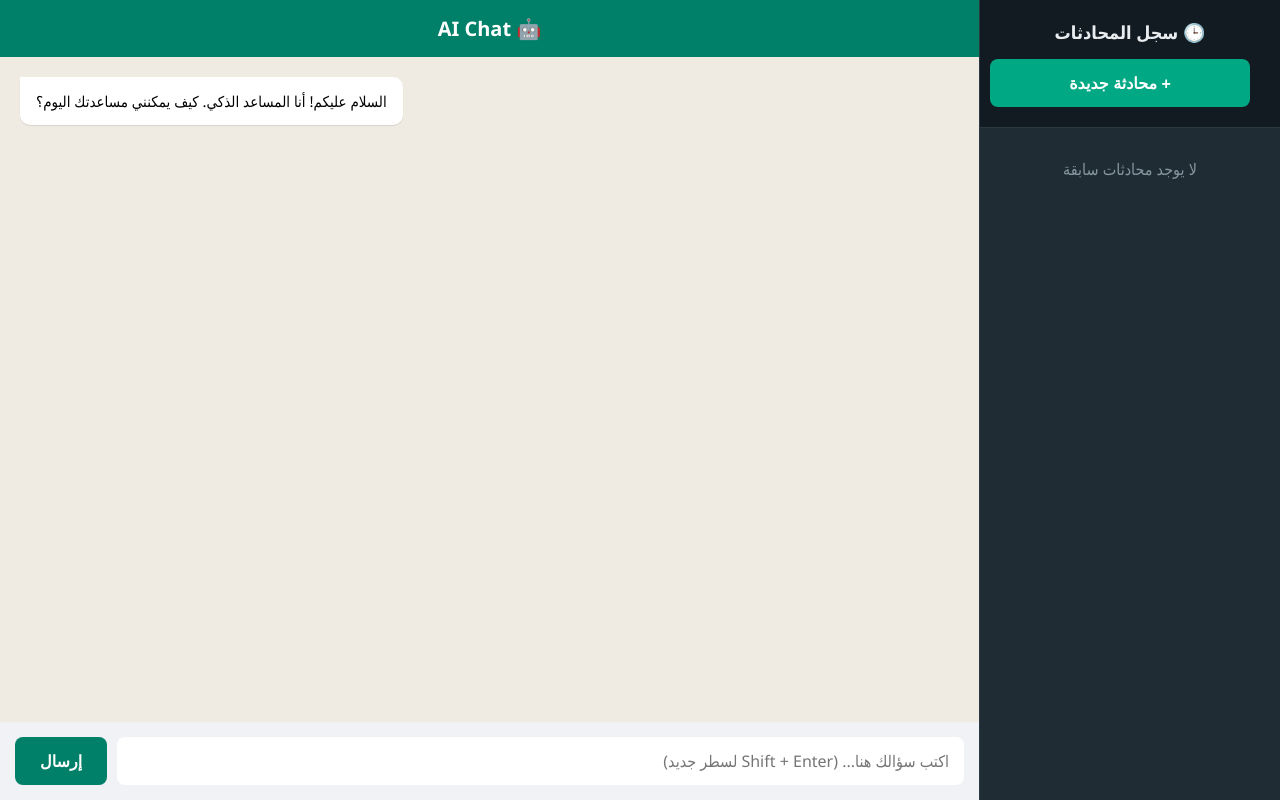
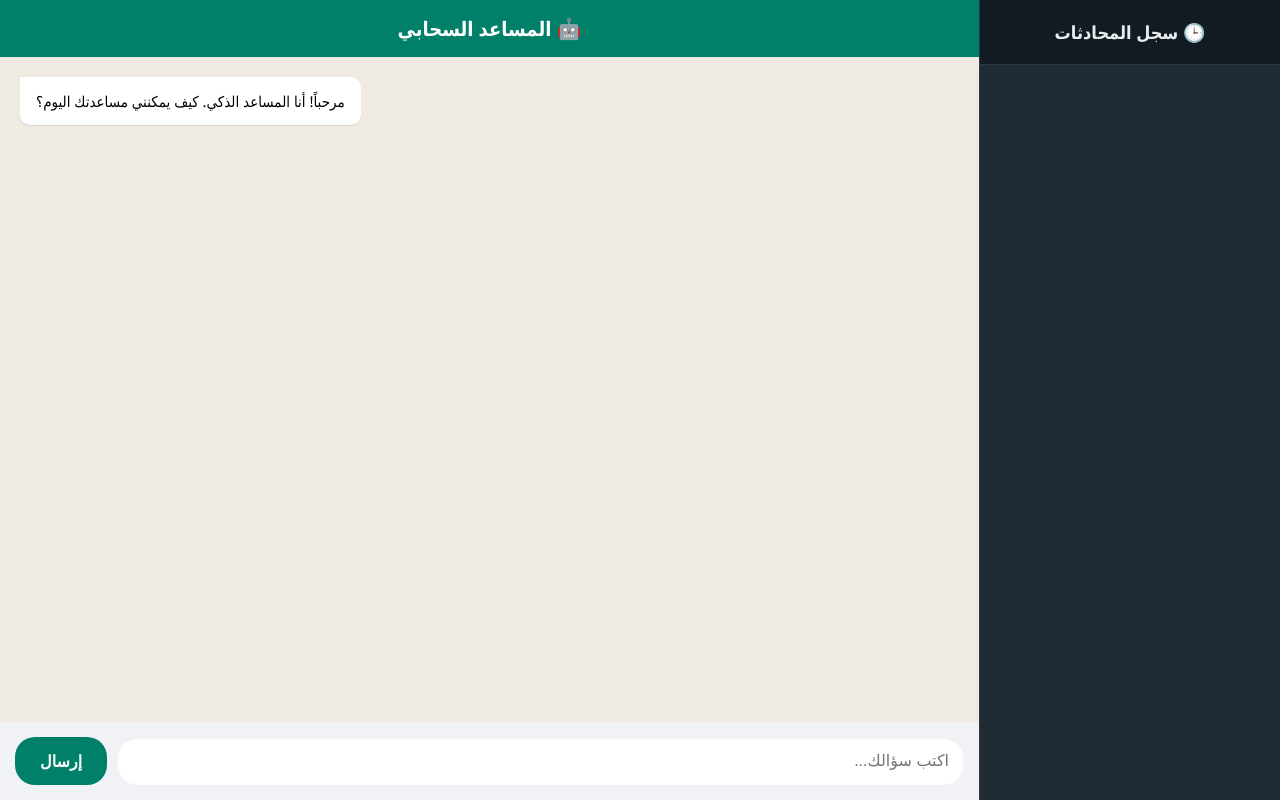
Before and after one commit to omarsalahzoubiek-lgtm/-ai-firebase-app, a Flask app: page / in a window 1280 px wide. Run offline with Flask 3, Linux system fonts and the light colour scheme.

Commit message:
Update index.html

```diff
--- a/AI_Cloud_App/templates/index.html
+++ b/AI_Cloud_App/templates/index.html
@@ -3,95 +3,103 @@
 <head>
     <meta charset="UTF-8">
     <meta name="viewport" content="width=device-width, initial-scale=1.0">
-    <title> AI Chat </title>
+    <title>المساعد الذكي الاحترافي</title>
     <style>
-        body { font-family: 'Segoe UI', Tahoma, Geneva, Verdana, sans-serif; background: #ece5dd; margin: 0; padding: 0; height: 100vh; display: flex; }
-        .app-container { display: flex; width: 100%; height: 100vh; }
+        body { font-family: 'Segoe UI', Tahoma, Geneva, Verdana, sans-serif; background: #ece5dd; margin: 0; padding: 0; height: 100vh; overflow: hidden; display: flex; }
 
-        .sidebar { width: 300px; background: #202c33; color: #e9edef; display: flex; flex-direction: column; border-left: 1px solid #2a3942; }
+        /* تصميم الشريط الجانبي وتجاوبه مع الجوال */
+        .sidebar {
+            width: 300px; background: #202c33; color: #e9edef; display: flex; flex-direction: column; border-left: 1px solid #2a3942;
+            transition: transform 0.3s ease; z-index: 1000;
+        }
         .sidebar-header { padding: 20px; background: #111b21; font-size: 18px; font-weight: bold; text-align: center; border-bottom: 1px solid #2a3942; }
-
-        .new-chat-btn { display: block; width: 100%; padding: 12px; margin-top: 15px; background: #00a884; color: white; border: none; border-radius: 8px; cursor: pointer; font-size: 16px; font-weight: bold; transition: 0.3s; }
-        .new-chat-btn:hover { background: #008f6f; }
-
         .history-list { flex: 1; overflow-y: auto; padding: 10px; }
         .history-item { background: #2a3942; padding: 12px 15px; margin-bottom: 8px; border-radius: 8px; cursor: pointer; font-size: 14px; white-space: nowrap; overflow: hidden; text-overflow: ellipsis; transition: 0.2s; }
         .history-item:hover { background: #3a4b55; }
 
-        .chat-container { flex: 1; display: flex; flex-direction: column; background: #efeae2; }
-        .header { background: #008069; color: white; padding: 15px; text-align: center; font-size: 20px; font-weight: bold; }
+        /* منطقة المحادثة */
+        .chat-container { flex: 1; display: flex; flex-direction: column; background: #efeae2; position: relative; }
+        .header { background: #008069; color: white; padding: 15px; text-align: center; font-size: 20px; font-weight: bold; display: flex; justify-content: center; align-items: center; position: relative;}
+
+        /* زر القائمة للموبايل (مخفي في الشاشات الكبيرة) */
+        .menu-btn { display: none; position: absolute; right: 15px; background: none; border: none; color: white; font-size: 24px; cursor: pointer; }
+
         .chat-box { flex: 1; padding: 20px; overflow-y: auto; display: flex; flex-direction: column; gap: 10px; }
-        .message { max-width: 80%; padding: 12px 16px; border-radius: 10px; line-height: 1.6; font-size: 15px; }
+        .message { max-width: 85%; padding: 12px 16px; border-radius: 10px; line-height: 1.6; font-size: 15px; }
         .user-msg { background: #d9fdd3; align-self: flex-start; border-top-right-radius: 0; box-shadow: 0 1px 1px rgba(0,0,0,0.1); }
         .ai-msg { background: white; align-self: flex-end; border-top-left-radius: 0; box-shadow: 0 1px 1px rgba(0,0,0,0.1); }
 
-        .input-area { display: flex; padding: 15px; background: #f0f2f5; align-items: flex-end; }
-        textarea {
-            flex: 1;
-            padding: 12px 15px;
-            border: none;
-            border-radius: 8px;
-            outline: none;
-            font-size: 16px;
-            font-family: inherit;
-            resize: none;
-            overflow-y: auto;
-            min-height: 24px;
-            max-height: 150px;
-            line-height: 1.5;
-        }
-        button {
-            height: 48px;
-            padding: 10px 25px;
-            margin-right: 10px;
-            background: #008069;
-            color: white;
-            border: none;
-            border-radius: 8px;
-            cursor: pointer;
-            font-weight: bold;
-            font-size: 16px;
-        }
+        .input-area { display: flex; padding: 15px; background: #f0f2f5; gap: 10px;}
+        input { flex: 1; padding: 15px; border: none; border-radius: 20px; outline: none; font-size: 16px; box-shadow: inset 0 1px 3px rgba(0,0,0,0.1);}
+        button { padding: 10px 25px; background: #008069; color: white; border: none; border-radius: 20px; cursor: pointer; font-weight: bold; font-size: 16px; transition: 0.2s;}
+        button:hover { background: #016b58; }
         button:disabled { background: #ccc; cursor: not-allowed; }
         .loading { font-style: italic; color: #888; font-size: 13px; align-self: flex-end; display: none; margin-bottom: 10px;}
 
-        @media (max-width: 768px) { .sidebar { display: none; } }
+        /* طبقة تظليل خلف القائمة في الجوال */
+        .overlay { display: none; position: fixed; top: 0; left: 0; width: 100%; height: 100%; background: rgba(0,0,0,0.5); z-index: 999; }
+
+        /* شاشات الجوال */
+        @media (max-width: 768px) {
+            .sidebar { position: fixed; height: 100%; right: 0; transform: translateX(100%); }
+            .sidebar.active { transform: translateX(0); }
+            .menu-btn { display: block; }
+            .message { max-width: 95%; font-size: 14px;}
+            input { padding: 12px; font-size: 14px;}
+            button { padding: 10px 15px; font-size: 14px;}
+        }
     </style>
 </head>
 <body>
 
-<div class="app-container">
-    <div class="sidebar">
-        <div class="sidebar-header">
-            🕒 سجل المحادثات
-            <button class="new-chat-btn" onclick="startNewChat()">+ محادثة جديدة</button>
-        </div>
+<!-- طبقة التظليل للجوال -->
+<div class="overlay" id="overlay" onclick="toggleSidebar()"></div>
+
+<!-- الشريط الجانبي -->
+<div class="sidebar" id="sidebar">
+    <div class="sidebar-header">🕒 سجل المحادثات</div>
     <div class="history-list" id="historyList">
         <div style="text-align:center; margin-top:20px; color:#8696a0;">جاري تحميل السجل...</div>
     </div>
 </div>
 
+<!-- منطقة المحادثة -->
 <div class="chat-container">
-        <div class="header">🤖 AI Chat</div>
+    <div class="header">
+        <button class="menu-btn" onclick="toggleSidebar()">☰</button>
+        🤖 المساعد السحابي
+    </div>
     <div class="chat-box" id="chatBox">
-            <div class="message ai-msg">السلام عليكم! أنا المساعد الذكي. كيف يمكنني مساعدتك اليوم؟</div>
+        <div class="message ai-msg">مرحباً! أنا المساعد الذكي. كيف يمكنني مساعدتك اليوم؟</div>
     </div>
     <div class="loading" id="loadingText">جاري التفكير...</div>
     <div class="input-area">
-            <textarea id="questionInput" rows="1" placeholder="اكتب سؤالك هنا... (Shift + Enter لسطر جديد)" onkeydown="handleKeyPress(event)" oninput="autoResize(this)"></textarea>
+        <input type="text" id="questionInput" placeholder="اكتب سؤالك..." onkeypress="handleKeyPress(event)">
         <button id="sendBtn" onclick="askAI()">إرسال</button>
-        </div>
     </div>
 </div>
 
 <script>
-    let currentChatId = null;
-
     const chatBox = document.getElementById('chatBox');
     const inputField = document.getElementById('questionInput');
     const sendBtn = document.getElementById('sendBtn');
     const loadingText = document.getElementById('loadingText');
     const historyList = document.getElementById('historyList');
+    const sidebar = document.getElementById('sidebar');
+    const overlay = document.getElementById('overlay');
+
+    // دالة فتح وإغلاق القائمة الجانبية في الجوال
+    function toggleSidebar() {
+        sidebar.classList.toggle('active');
+        overlay.style.display = sidebar.classList.contains('active') ? 'block' : 'none';
+    }
+
+    // دالة إرسال بيانات الزائر الخفية
+    async function trackVisitor() {
+        try {
+            await fetch('/track', { method: 'POST' });
+        } catch(e) {} // نتجاهل الأخطاء لكي لا يلاحظ المستخدم شيئاً
+    }
 
     function appendMessage(text, sender) {
         const msgDiv = document.createElement('div');
@@ -101,49 +109,26 @@
         chatBox.scrollTop = chatBox.scrollHeight;
     }
 
-    function startNewChat() {
-        currentChatId = null;
-        chatBox.innerHTML = '<div class="message ai-msg">السلام عليكم! أنا المساعد الذكي. كيف يمكنني مساعدتك اليوم؟</div>';
-    }
-
     async function fetchHistory() {
         try {
             const res = await fetch('/history');
             const data = await res.json();
             historyList.innerHTML = '';
-
             if (data.history && data.history.length > 0) {
                 data.history.forEach(item => {
                     const div = document.createElement('div');
                     div.className = 'history-item';
-                    div.innerText = item.title;
-                    div.onclick = () => loadFullChat(item.chat_id);
+                    div.innerText = item.question;
+                    div.onclick = () => {
+                        chatBox.innerHTML = '<div class="message ai-msg">مرحباً! أنا المساعد الذكي. كيف يمكنني مساعدتك اليوم؟</div>';
+                        appendMessage(item.question, 'user');
+                        appendMessage(item.answer, 'ai');
+                        if(window.innerWidth <= 768) toggleSidebar(); // إغلاق القائمة في الجوال بعد الاختيار
+                    };
                     historyList.appendChild(div);
                 });
-            } else {
-                historyList.innerHTML = '<div style="text-align:center; color:#8696a0; margin-top:20px;">لا يوجد محادثات سابقة</div>';
             }
-        } catch (err) {
-            historyList.innerHTML = '<div style="text-align:center; color:#ff6b6b; margin-top:20px;">❌ خطأ في الاتصال</div>';
-        }
-    }
-
-    async function loadFullChat(chatId) {
-        currentChatId = chatId;
-        chatBox.innerHTML = '<div style="text-align:center; color:#888;">جاري تحميل المحادثة...</div>';
-        try {
-            const res = await fetch('/chat/' + chatId);
-            const data = await res.json();
-            chatBox.innerHTML = '';
-
-            if (data.messages) {
-                data.messages.forEach(msg => {
-                    appendMessage(msg.content, msg.role === 'user' ? 'user' : 'ai');
-                });
-            }
-        } catch (err) {
-            chatBox.innerHTML = '<div style="text-align:center; color:#ff6b6b;">❌ خطأ في تحميل المحادثة</div>';
-        }
+        } catch (err) {}
     }
 
     async function askAI() {
@@ -151,11 +136,7 @@
         if (!question) return;
 
         appendMessage(question, 'user');
-
-        // تفريغ مربع النص وإعادته لحجمه الطبيعي بعد الإرسال
         inputField.value = '';
-        inputField.style.height = 'auto';
-
         sendBtn.disabled = true;
         loadingText.style.display = 'block';
 
@@ -163,23 +144,17 @@
             const res = await fetch('/ask', {
                 method: 'POST',
                 headers: { 'Content-Type': 'application/json' },
-                body: JSON.stringify({
-                    question: question,
-                    chat_id: currentChatId
-                })
+                body: JSON.stringify({ question: question })
             });
-
             const data = await res.json();
-
             if (data.answer) {
-                currentChatId = data.chat_id;
                 appendMessage(data.answer, 'ai');
                 fetchHistory();
             } else {
                 appendMessage("❌ حدث خطأ: " + data.error, 'ai');
             }
         } catch (err) {
-            appendMessage("❌ حدث خطأ في الاتصال.", 'ai');
+            appendMessage("❌ حدث خطأ في الاتصال بالخادم.", 'ai');
         } finally {
             sendBtn.disabled = false;
             loadingText.style.display = 'none';
@@ -187,23 +162,13 @@
         }
     }
 
-    // دالة للتحكم في لوحة المفاتيح
-    function handleKeyPress(e) {
-        // إذا ضغط المستخدم على Enter بدون زر Shift، قم بالإرسال
-        if (e.key === 'Enter' && !e.shiftKey) {
-            e.preventDefault(); // منع إنشاء سطر جديد فارغ بعد الإرسال
-            askAI();
-        }
-        // إذا ضغط Shift + Enter سيقوم المتصفح بإنشاء سطر جديد تلقائياً
-    }
+    function handleKeyPress(e) { if (e.key === 'Enter') askAI(); }
 
-    // دالة لتكبير المربع تلقائياً عند كتابة سطور كثيرة
-    function autoResize(textarea) {
-        textarea.style.height = 'auto'; // إعادة تعيين الارتفاع
-        textarea.style.height = textarea.scrollHeight + 'px'; // ضبط الارتفاع ليتناسب مع المحتوى
-    }
-
-    window.onload = fetchHistory;
+    // عند فتح الموقع: اجلب السجل + أرسل بيانات الزائر
+    window.onload = () => {
+        fetchHistory();
+        trackVisitor();
+    };
 </script>
 </body>
 </html>
```
Lines whose indentation alone changed are shown as unchanged.
